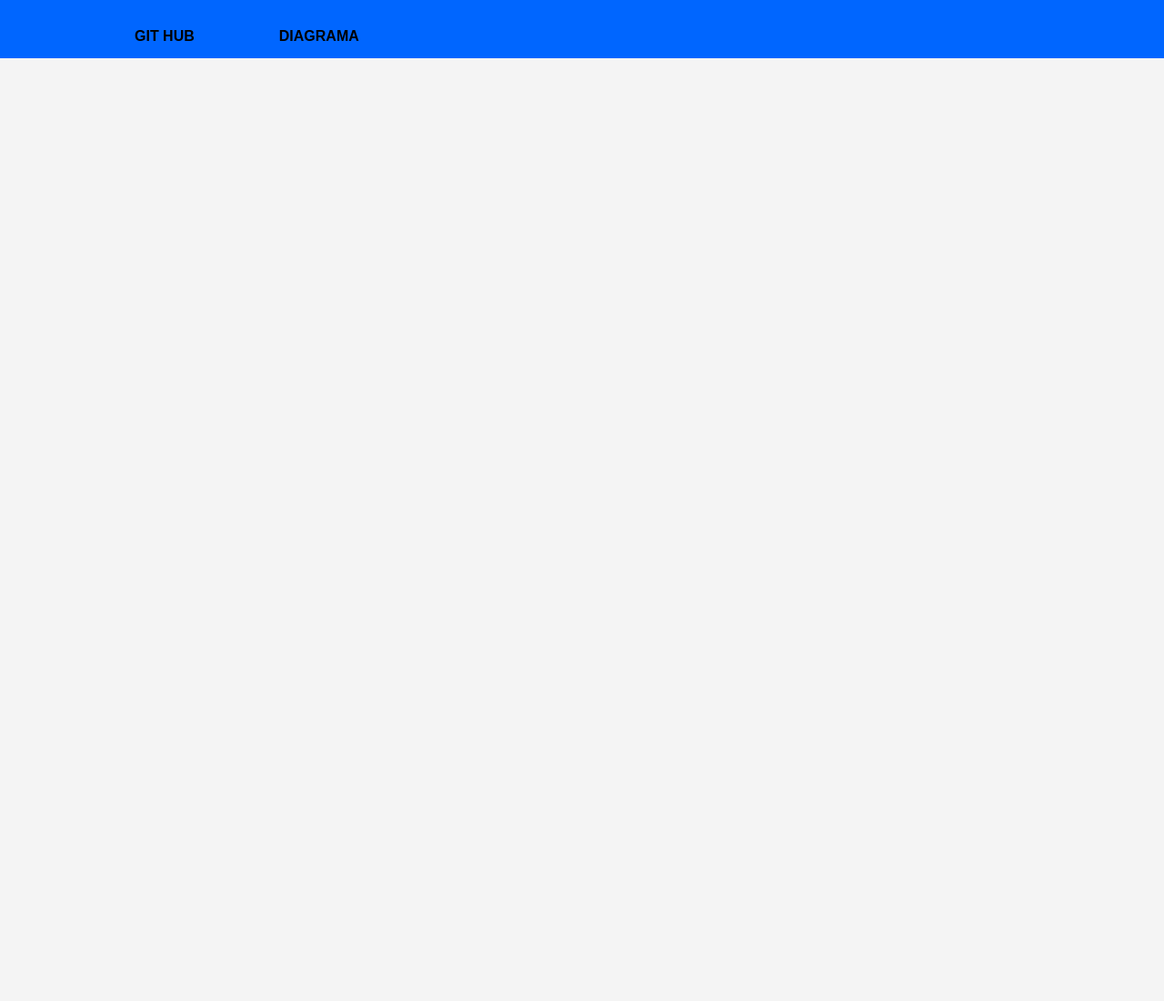
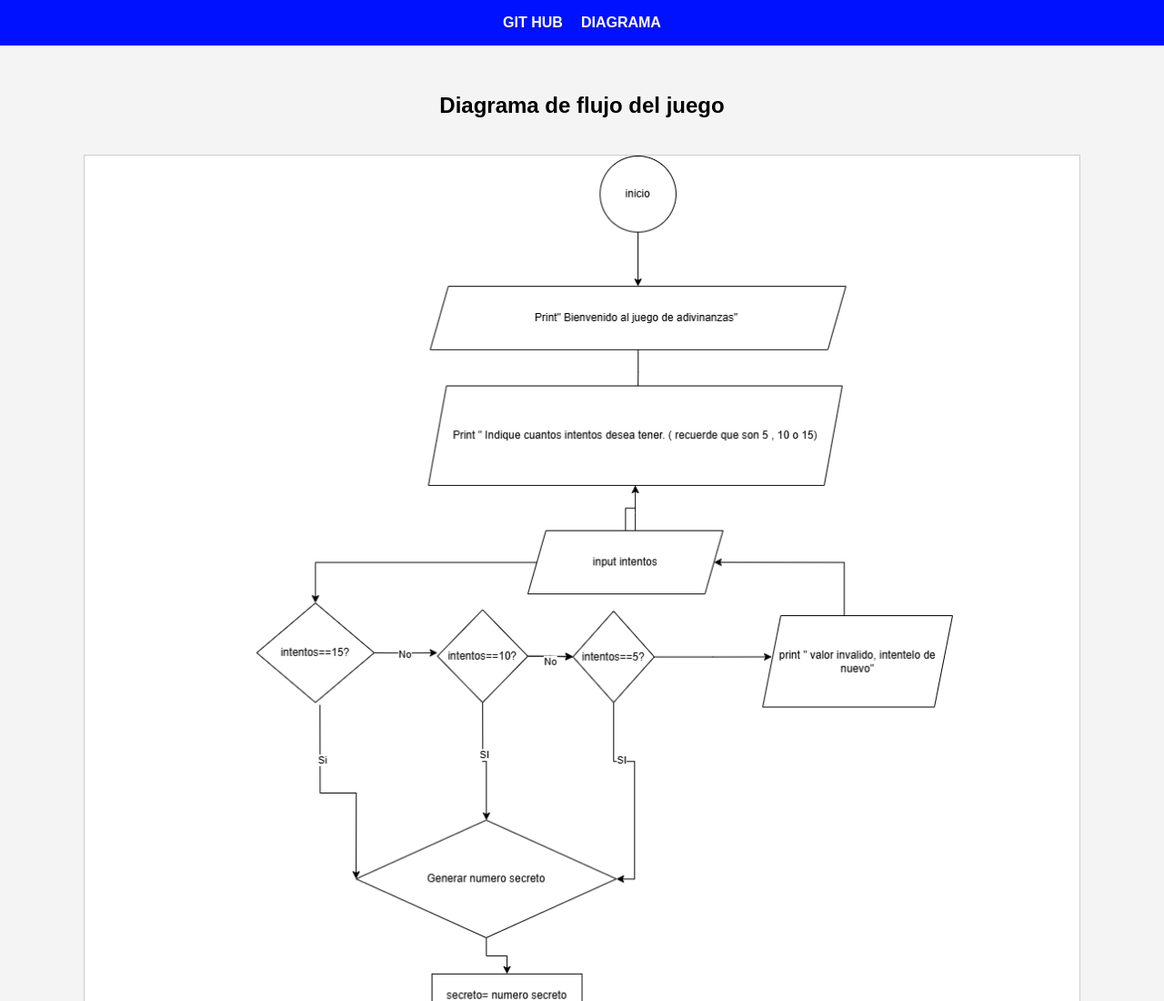
Before and after one commit to Nicolok07/Final, a plain HTML site: page index.html in a window 1280 px wide. Shown: the top 1100 px of the page at 91% size. Before the commit the page ends 800 px from the top, so only its background shows below. Drawn offline with Linux system fonts and the light colour scheme.

Commit message:
se agrego el diagrama de flujo del juego

```diff
--- a/ESTILO.css
+++ b/ESTILO.css
@@ -6,38 +6,42 @@
       -ms-flex: 3;
       flex: 3;
       padding: 10px;
-      font-family: Arial, sans-serif; /* Define la fuente del texto. Arial es la fuente principal, y sans-serif es la de respaldo. */
+      font-family: Arial, sans-serif;
       margin: 0;
       padding: 0;
       background-color: #f4f4f4;
     }
 
     header {
-      background-color: #0066ff;
-      padding: 15px;
-      justify-content: space-between;
-      text-align: center;
-      display: flex;
-  }
-      .menu{
-        width: 1280px;
-        margin: 0 auto;
-      }
-      nav {
-        margin: 10px 0;
-        flex-grow: 1;
+        background-color: #0011ff;
+        color: white;
+        padding: 1rem;
         text-align: center;
     }
 
-      nav ul li{
-        font-family: Arial;
-        float:left;
-        list-style: none;
-        margin-left: 93px;
-      }
-      nav ul li a {
+    .menu nav ul {
+        list-style-type: none;
+        display: flex;
+        justify-content: center;
+        gap: 20px;
+        padding: 0;
+        margin: 0;
+    }
+
+    .menu nav a {
+        color: white;
         text-decoration: none;
-        color:#000000;
         font-weight: bold;
+    }
+
+    .contenido {
+        padding: 2rem;
         text-align: center;
-      }
+    }
+
+    .diagrama img {
+        max-width: 90%;
+        height: auto;
+        border: 1px solid #ccc;
+        margin-top: 20px;
+    }
--- a/index.html
+++ b/index.html
@@ -16,9 +16,11 @@
   </nav>
   </div>
 </header>
-
-
-
-
+ <div class="contenido">
+        <div class="diagrama">
+            <h2>Diagrama de flujo del juego</h2>
+            <img src="mapa.png" alt="Diagrama de flujo del juego">
+        </div>
+    </div>
 </body>
 </html>
```
Also changed, not shown: d.html (added, +34 -0 lines), mapa.png (added), 1 other file.
